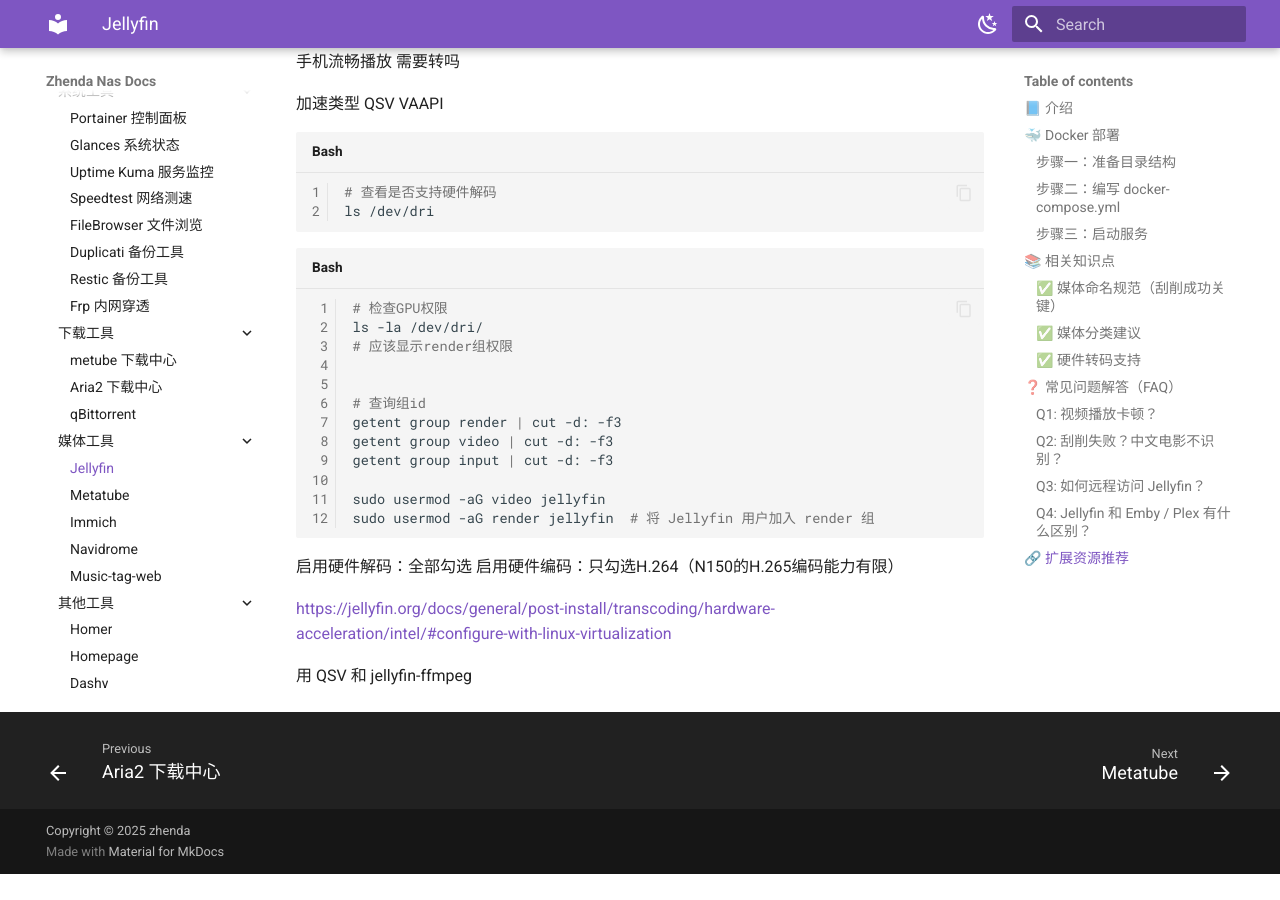
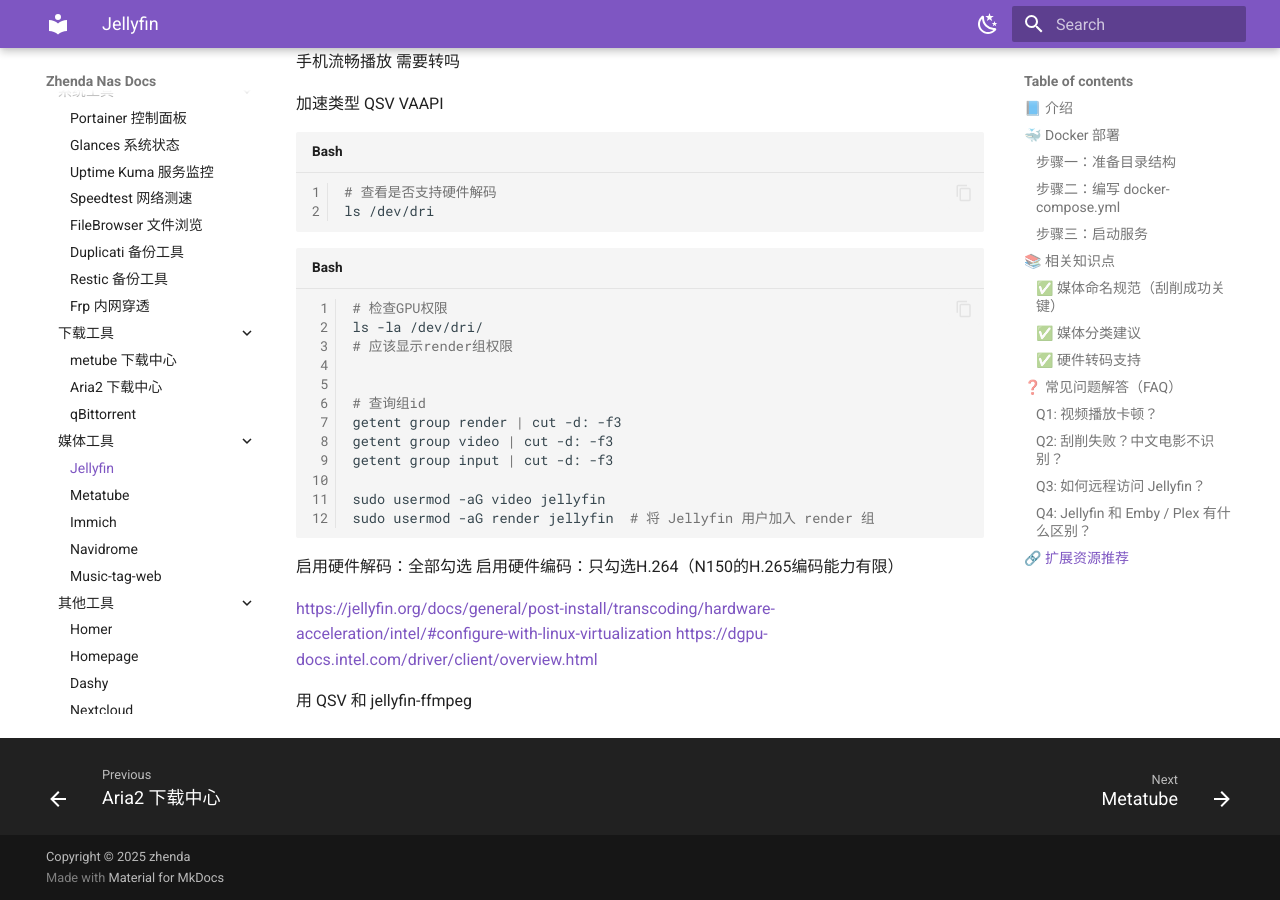
Before and after one commit to zhenda-hub/my-docker-files, an MkDocs documentation site: the page built from docs/applications/media/jellyfin.md, in a window 1280 px wide and 900 px high, scrolled down 6530 px. Built offline with MkDocs 1.6.1 and Material for MkDocs 9.7.7, drawn with Linux system fonts in a browser that asks for light colours; before the commit the page ends 7404 px from its top, so only the background shows below that.

Commit message:
update(doc): jellyfin

```diff
--- a/docs/applications/media/jellyfin.md
+++ b/docs/applications/media/jellyfin.md
@@ -328,5 +328,6 @@
 
 
 <https://jellyfin.org/docs/general/post-install/transcoding/hardware-acceleration/intel/#configure-with-linux-virtualization>
+<https://dgpu-docs.intel.com/driver/client/overview.html>
 
 用 QSV 和 jellyfin-ffmpeg
```
